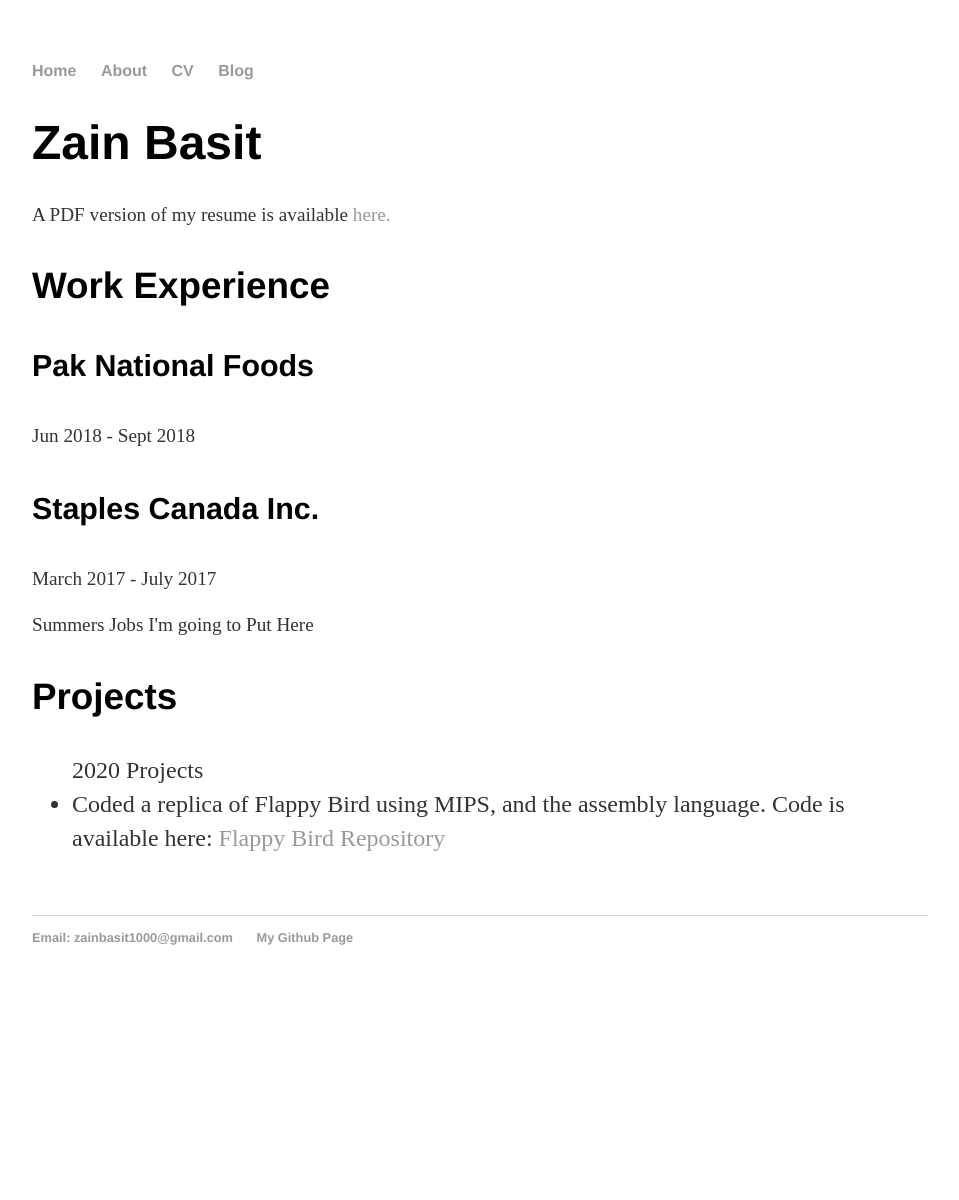
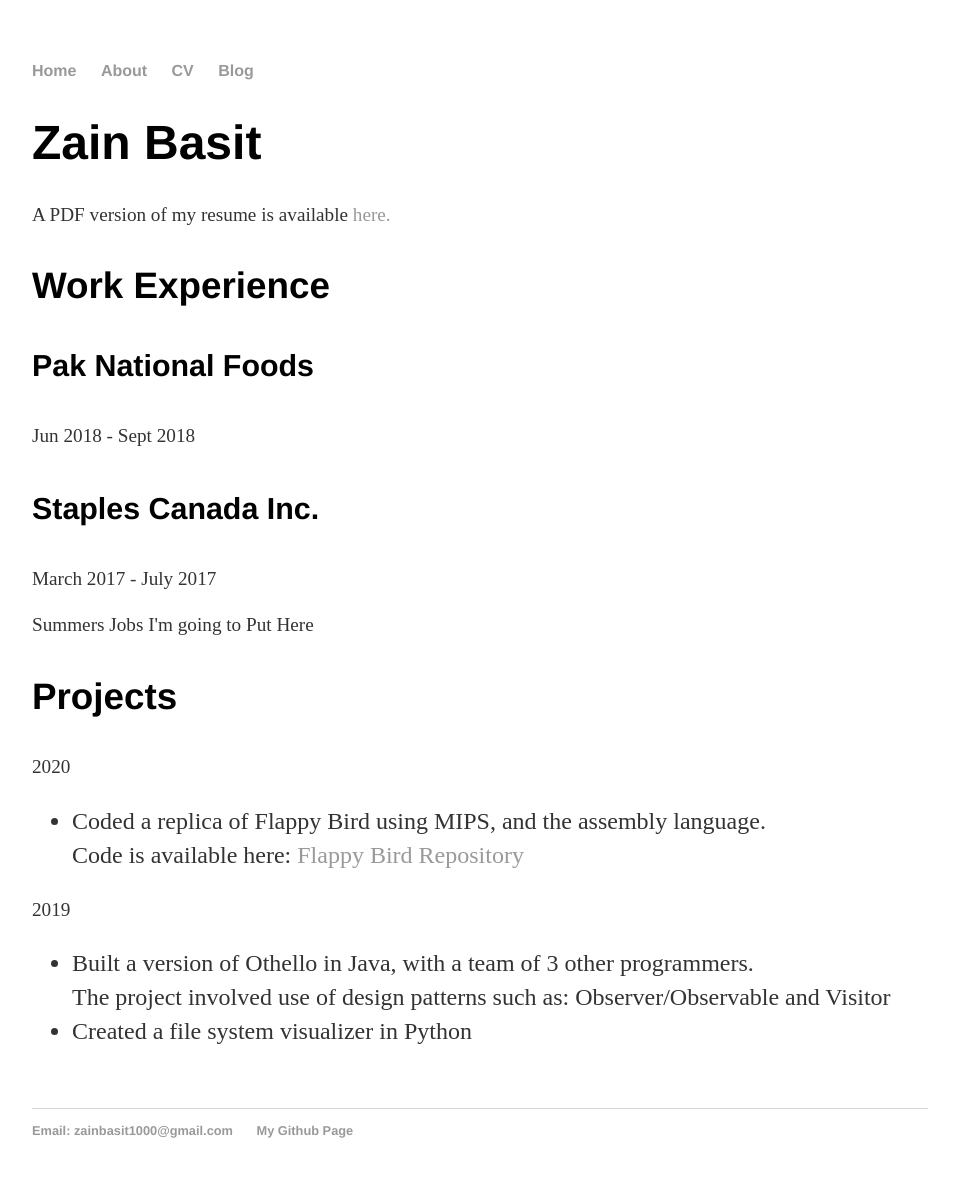
Before and after one commit to Zain-Basit/zain-basit.github.io, a Jekyll site: the page built from cv/index.html, in a window 1280 px wide. Shown: the whole page, without its empty margins (160-1119 px from the left). Built offline with Jekyll 4.4.1, drawn with Linux system fonts in a browser that asks for light colours; before the commit the page ends 1007 px from its top, so only the background shows below that.

Commit message:
More info to the CV page

```diff
--- a/cv/index.html
+++ b/cv/index.html
@@ -6,6 +6,7 @@ title: Zain's CV/Resume
 <div class="cv">
     <h1>Zain Basit</h1>
         <p>A PDF version of my resume is available <a href="/cv/ZainBasitResume.pdf" target="_blank">here.</a></p>
+
     <h3>Work Experience</h3>
         <h4>Pak National Foods</h4>
             <p>Jun 2018 - Sept 2018</p>
@@ -14,10 +15,19 @@ title: Zain's CV/Resume
             <p>March 2017 - July 2017</p>
 
         <p>Summers Jobs I'm going to Put Here</p>
-    <h3>Projects</h3>
-        <ul title="2020">
-            <lh>2020 Projects</lh>
-            <li>Coded a replica of Flappy Bird using MIPS, and the assembly language.
-                Code is available here: <a href="" target="_blank">Flappy Bird Repository</a></li>
+
+    <h3>Projects</h3> <!-- This is a list of all projects I've worked on, from Most Recent to Least -->
+
+        <p>2020</p>
+        <ul>
+            <li>Coded a replica of Flappy Bird using MIPS, and the assembly language. <br> Code is available here: <a href="" target="_blank">Flappy Bird Repository</a></li>
         </ul>
+
+        <p>2019</p>
+        <ul>
+            <li>Built a version of Othello in Java, with a team of 3 other programmers.<br>
+                The project involved use of design patterns such as: Observer/Observable and Visitor</li>
+            <li>Created a file system visualizer in Python</li>
+        </ul>
+
 </div><!-- /.blurb -->
```
